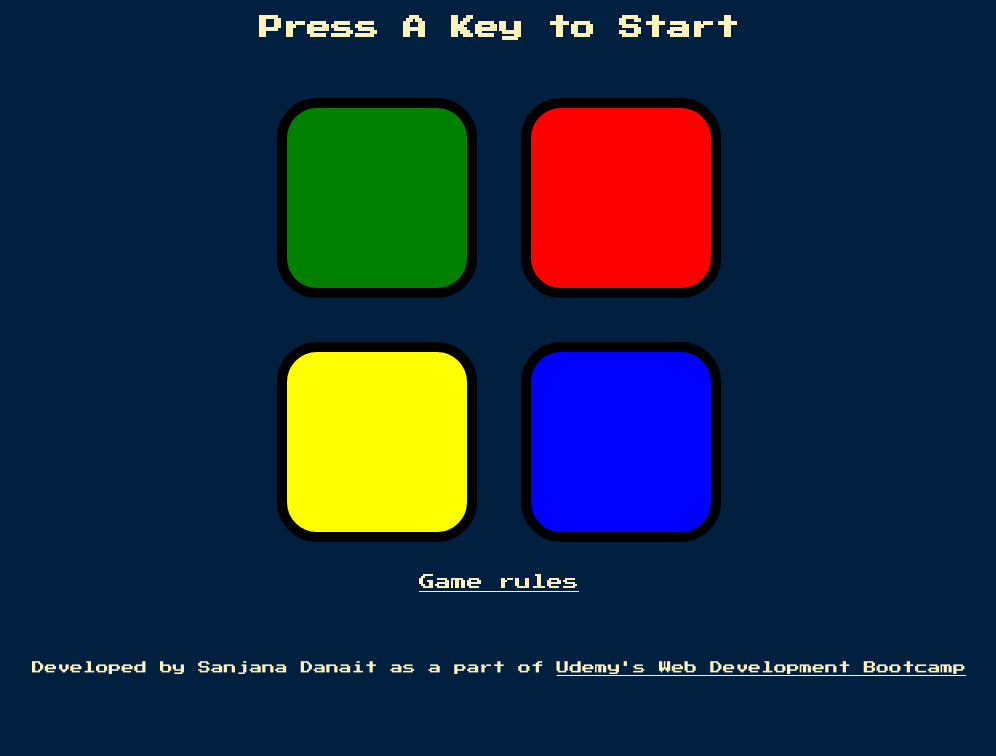
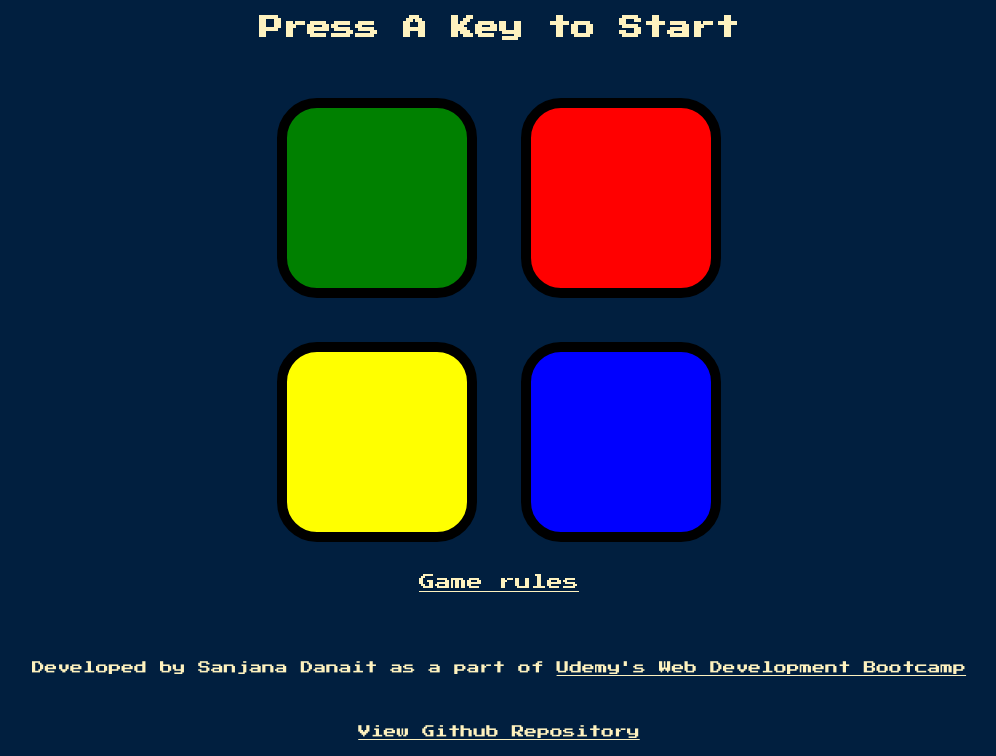
Before and after one commit to sanjanadanait/Simon-Game, a plain HTML site: page index.html in a window 1280 px wide. Shown: the part 92-848 px from the top of the page, without its empty margins (141-1137 px from the left). Before the commit the page ends 800 px from the top, so only its background shows below. Drawn offline with nearby package versions, Linux system fonts and the light colour scheme.

Commit message:
Updated footer to include github link

```diff
--- a/index.html
+++ b/index.html
@@ -36,7 +36,8 @@
     Developed by Sanjana Danait as a part of
     <a class="footer" href="https://www.udemy.com/share/101qYw3@fJ_KwN9Ykj-1AUK-45xGeQ5AFkVsPngkVcvqVrigQ58Ux30VkOOSGdziLmumF8lKIw==/"
     target="_blank" rel="noopener noreferrer">
-    Udemy's Web Development Bootcamp</a>
+    Udemy's Web Development Bootcamp</a> <br><br>
+    <a class="footer" href="https://github.com/sanjanadanait/simon">View Github Repository</a>
   </footer>
 
   <script src="https://ajax.googleapis.com/ajax/libs/jquery/3.5.1/jquery.min.js"></script>
```
